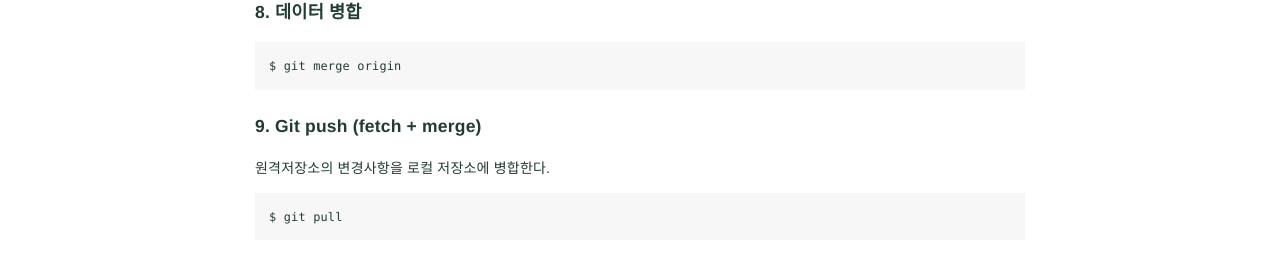
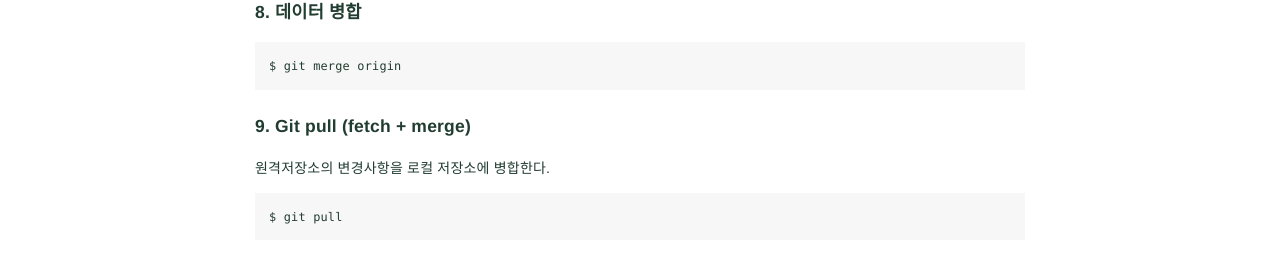
Before and after one commit to Jini2/jini2.github.io, a Jekyll site: the page built from _posts/2021-09-22-gitStart.md, in a window 1280 px wide. Shown: the part 1269-1532 px from the top of the page. Built offline with Jekyll 4.4.1, drawn with Linux system fonts in a browser that asks for light colours.

Commit message:
Update 2021-09-22-gitStart.md

```diff
--- a/_posts/2021-09-22-gitStart.md
+++ b/_posts/2021-09-22-gitStart.md
@@ -39,7 +39,7 @@ origin 원격저장소의 main 브랜치에 push한다.
 #### 8. 데이터 병합
     $ git merge origin
 
-#### 9. Git push (fetch + merge)
+#### 9. Git pull (fetch + merge)
 원격저장소의 변경사항을 로컬 저장소에 병합한다.
 
     $ git pull
```
